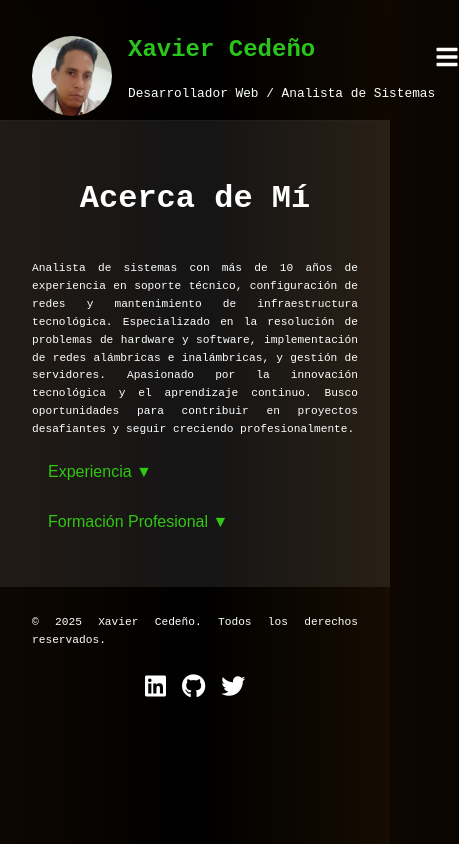
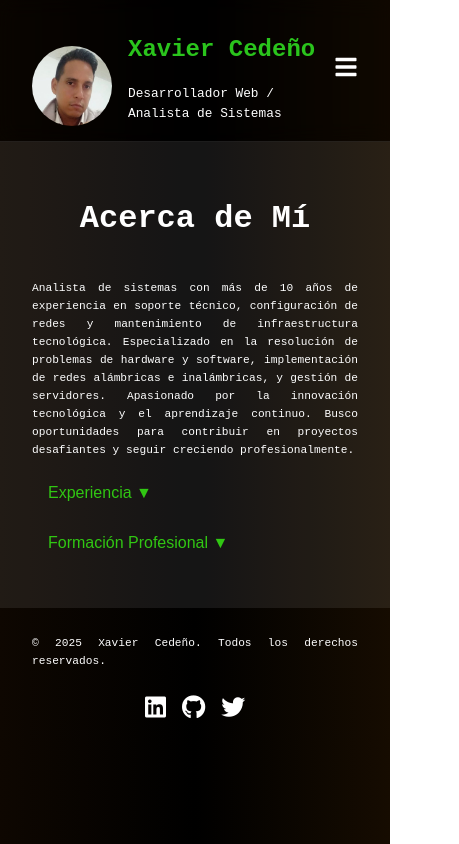
Before and after one commit to xcedeno/miportafolio, a React (Vite) app: page / in a window 390 px wide. Shown: the whole page, 459 px wide, since content can reach past the window. Built offline with nearby package versions, Linux system fonts and the light colour scheme.

Commit message:
agregando efectos al texto en navbar en modo responsivo

```diff
--- a/src/components/Navbar/Navbar.css
+++ b/src/components/Navbar/Navbar.css
@@ -156,6 +156,9 @@ opacity: 1;
     .navbar-left p {
         font-size: 0.8rem;
         text-align: left;
+        white-space: normal; /* Permitir que el texto se divida en varias líneas */
+        word-wrap: nowrap; /* Ajustar el texto para que no se desborde */
+        overflow: visible; /* Permitir que el texto se muestre completamente */
     }
     .navbar-left .profile-photo {
 
```
